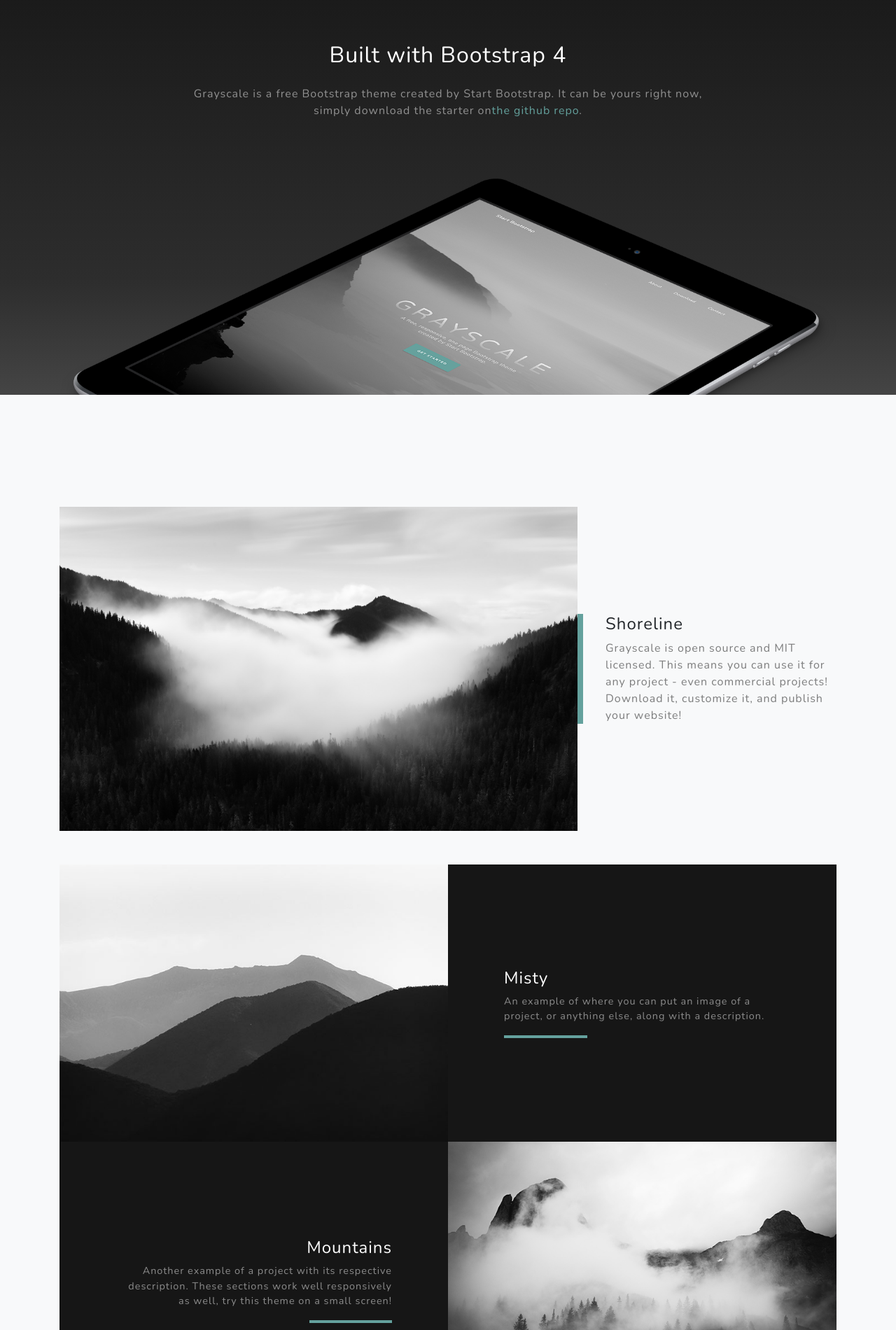
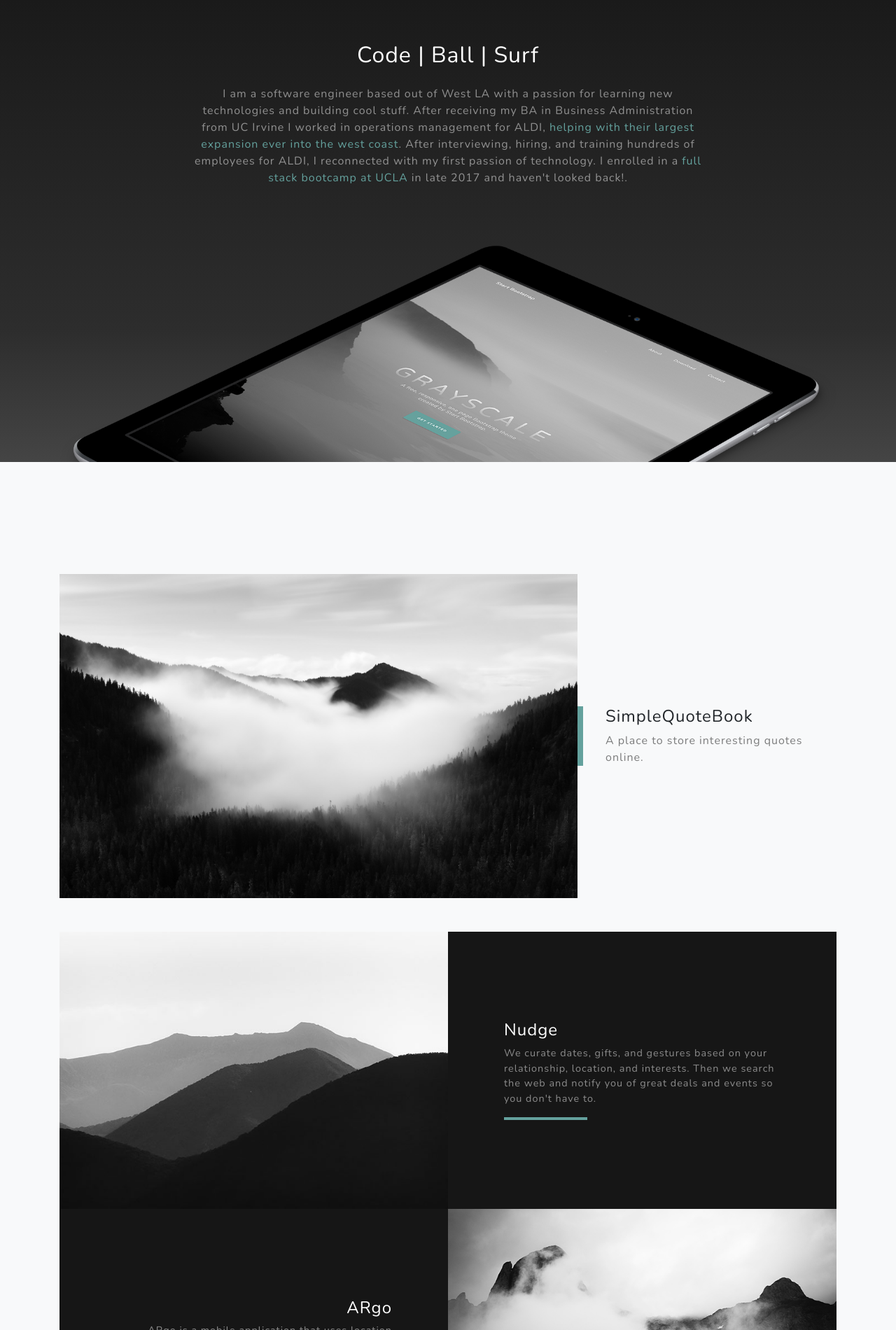
Before and after one commit to dlowkeen/donovan, a Gatsby site: page / in a window 1280 px wide. Shown: the part 900-2800 px from the top of the page at 70% size. Built offline with nearby package versions, Linux system fonts and the light colour scheme; Gatsby itself is replaced by a stand-in of ours.

Commit message:
updated content on site

```diff
--- a/config.js
+++ b/config.js
@@ -7,7 +7,7 @@ module.exports = {
   manifestThemeColor: '#663399',
   manifestDisplay: 'standalone',
   manifestIcon: 'src/assets/img/website-icon.png',
-  // pathPrefix: `/donovan/`, // This path is subpath of your hosting https://domain/portfolio
+  pathPrefix: `/donovan/`, // This path is subpath of your hosting https://domain/portfolio
   heading: 'Donovan Lowkeen',
   subHeading: [
     "I am a software <i>engineer</i>",
--- a/src/components/Header.js
+++ b/src/components/Header.js
@@ -94,6 +94,11 @@ export default class Header extends Component {
                   </a>
                 </Scroll>
               </li>
+              <li>
+                <a className="nav-link" href="https://medium.com/@dlowkeen" target="_blank" rel="noopener noreferrer">
+                  Thoughts
+                </a>
+              </li>
             </ul>
           </div>
         </div>
--- a/src/pages/index.js
+++ b/src/pages/index.js
@@ -39,14 +39,15 @@ const IndexPage = () => (
       <div className="container">
         <div className="row">
           <div className="col-lg-8 mx-auto">
-            <h2 className="text-white mb-4">Built with Bootstrap 4</h2>
+            <h2 className="text-white mb-4">Code | Ball | Surf</h2>
             <p className="text-white-50">
-              Grayscale is a free Bootstrap theme created by Start Bootstrap. It
-              can be yours right now, simply download the starter on
-              <a href="https://github.com/anubhavsrivastava/gatsby-starter-grayscale">
-                the github repo
-              </a>
-              .
+              I am a software engineer based out of West LA with a passion for learning new technologies
+              and building cool stuff. After receiving my BA in Business Administration from UC Irvine I
+              worked in operations management for ALDI, <a href="https://www.citizensjournal.us/huge-crowd-welcomes-new-grocery-store-oxnard/" target="_blank" rel="noopener noreferrer">
+              helping with their largest expansion ever into the west coast</a>. After interviewing,
+              hiring, and training hundreds of employees for ALDI, I reconnected with my first passion
+              of technology. I enrolled in a <a href="https://www.trilogyed.com/blog/taking-risks-and-tackling-challenges-donovan-lowkeen-full-stack-developer-at-currency/" target="_blank" rel="noopener noreferrer">
+              full stack bootcamp at UCLA</a> in late 2017 and haven't looked back!.
             </p>
           </div>
         </div>
@@ -58,15 +59,15 @@ const IndexPage = () => (
       <div className="container">
         <div className="row align-items-center no-gutters mb-4 mb-lg-5">
           <div className="col-xl-8 col-lg-7">
-            <img className="img-fluid mb-3 mb-lg-0" src={bgMaster} alt="" />
+            <a href="http://www.simplequotebook.com/" target="_blank" rel="noopener noreferrer">
+              <img className="img-fluid mb-3 mb-lg-0" src={bgMaster} alt="" />
+            </a>
           </div>
           <div className="col-xl-4 col-lg-5">
             <div className="featured-text text-center text-lg-left">
-              <h4>Shoreline</h4>
+              <h4>SimpleQuoteBook</h4>
               <p className="text-black-50 mb-0">
-                Grayscale is open source and MIT licensed. This means you can
-                use it for any project - even commercial projects! Download it,
-                customize it, and publish your website!
+                A place to store interesting quotes online.
               </p>
             </div>
           </div>
@@ -74,16 +75,18 @@ const IndexPage = () => (
 
         <div className="row justify-content-center no-gutters mb-5 mb-lg-0">
           <div className="col-lg-6">
-            <img className="img-fluid" src={demoImage1} alt="" />
+            <a href="http://www.nudge-me.com/" target="_blank" rel="noopener noreferrer">
+              <img className="img-fluid" src={demoImage1} alt="" />
+            </a>
           </div>
           <div className="col-lg-6">
             <div className="bg-black text-center h-100 project">
               <div className="d-flex h-100">
                 <div className="project-text w-100 my-auto text-center text-lg-left">
-                  <h4 className="text-white">Misty</h4>
+                  <h4 className="text-white">Nudge</h4>
                   <p className="mb-0 text-white-50">
-                    An example of where you can put an image of a project, or
-                    anything else, along with a description.
+                  We curate dates, gifts, and gestures based on your relationship, location, and interests.
+                  Then we search the web and notify you of great deals and events so you don't have to.
                   </p>
                   <hr className="d-none d-lg-block mb-0 ml-0" />
                 </div>
@@ -94,17 +97,18 @@ const IndexPage = () => (
 
         <div className="row justify-content-center no-gutters">
           <div className="col-lg-6">
-            <img className="img-fluid" src={demoImage2} alt="" />
+            <a href="https://github.com/ARKrew/workingArgo" target="_blank" rel="noopener noreferrer">
+              <img className="img-fluid" src={demoImage2} alt="" />
+            </a>
           </div>
           <div className="col-lg-6 order-lg-first">
             <div className="bg-black text-center h-100 project">
               <div className="d-flex h-100">
                 <div className="project-text w-100 my-auto text-center text-lg-right">
-                  <h4 className="text-white">Mountains</h4>
+                  <h4 className="text-white">ARgo</h4>
                   <p className="mb-0 text-white-50">
-                    Another example of a project with its respective
-                    description. These sections work well responsively as well,
-                    try this theme on a small screen!
+                  ARgo is a mobile application that uses location intelligence and augmented reality to
+                  immerse users into new worlds through AR portals and collect badges with their friends.
                   </p>
                   <hr className="d-none d-lg-block mb-0 mr-0" />
                 </div>
```
Also changed, not shown: package.json (+2 -20 lines).
